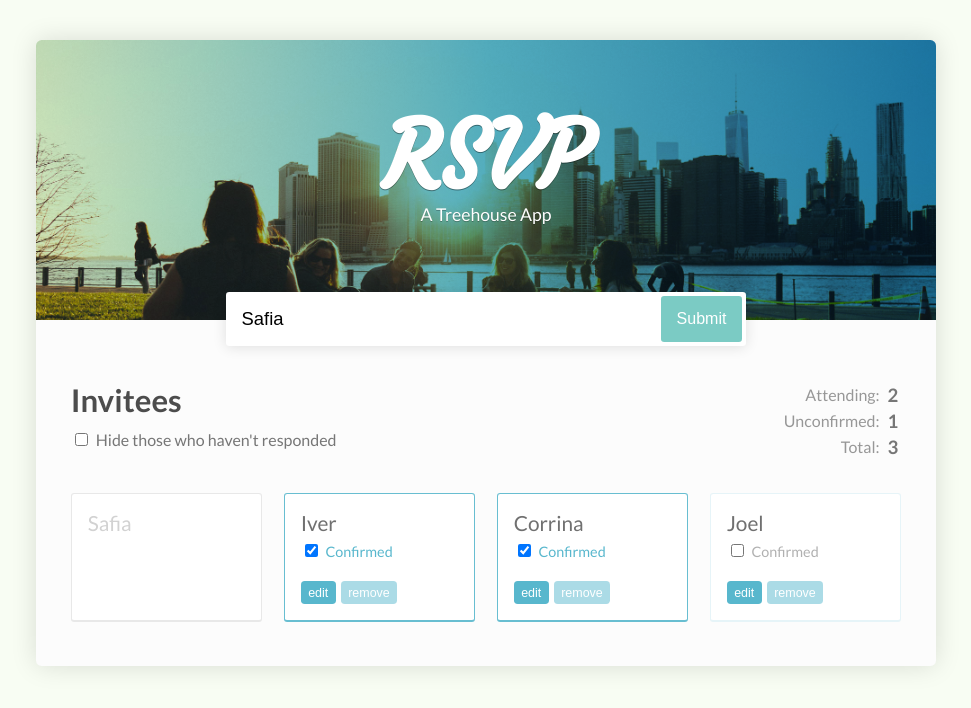
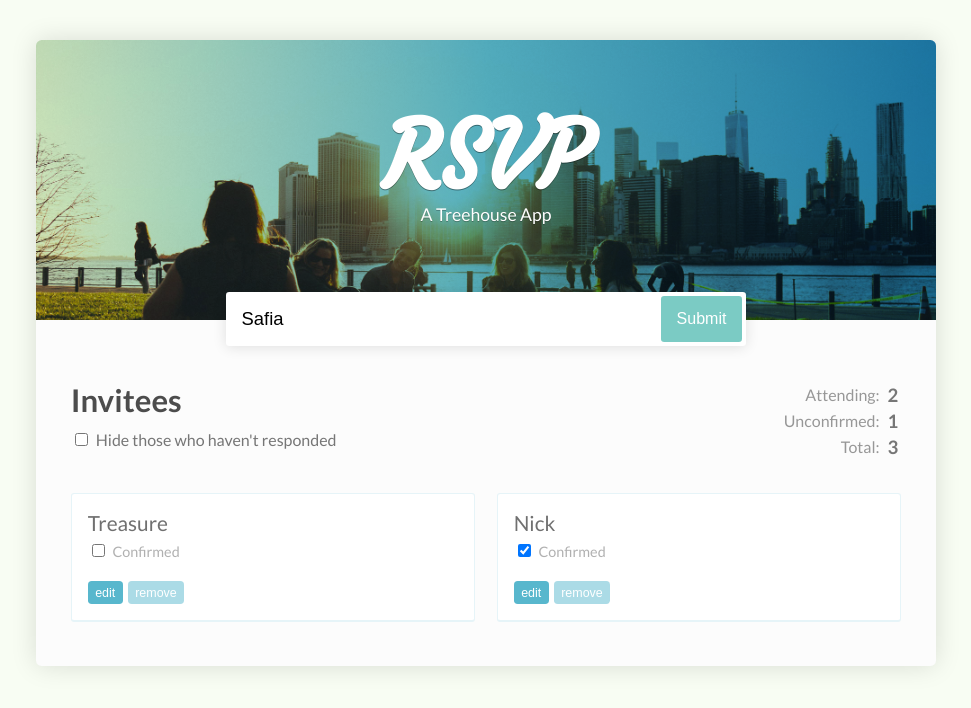
Before and after one commit to kpfromer/rsvp-app-react, a React (Create React App) app: page / in a window 1280 px wide. Shown: the top 708 px of the page, without its empty margins (154-1125 px from the left). Built offline with nearby package versions, Linux system fonts and the light colour scheme.

Commit message:
Add confirmation toggle

```diff
--- a/package.json
+++ b/package.json
@@ -5,7 +5,8 @@
   "dependencies": {
     "react": "^16.3.2",
     "react-dom": "^16.3.2",
-    "react-scripts": "1.1.4"
+    "react-scripts": "1.1.4",
+    "prop-types": "latest"
   },
   "scripts": {
     "start": "react-scripts start",
--- a/src/App.js
+++ b/src/App.js
@@ -1,7 +1,38 @@
 import React, { Component } from 'react';
 import './App.css';
+import GuestList from "./GuestList";
 
 class App extends Component {
+
+  state = {
+    guests: [
+      {
+        name: 'Treasure',
+        isConfirmed: false
+      },
+      {
+        name: 'Nick',
+        isConfirmed: true
+      }
+    ]
+  };
+
+  toggleConfirmationAt = guestIndex =>
+    this.setState({
+      guests: this.state.guests.map((guest, index) =>
+        index === guestIndex ?
+          {
+            ...guest,
+            isConfirmed: !guest.isConfirmed
+          }
+          :
+          guest
+      )
+    });
+
+  getTotalInvited = () => this.state.guests.length;
+  getAttendingGuests = () => this.state.guests.filter(guest => guest.isConfirmed);
+  getUnconfirmedGuest = () => this.state.guests.filter(guest => !guest.isConfirmed);
 
   render() {
     return (
@@ -37,32 +68,7 @@ class App extends Component {
             </tr>
             </tbody>
           </table>
-          <ul>
-            <li className="pending"><span>Safia</span></li>
-            <li className="responded"><span>Iver</span>
-              <label>
-                <input type="checkbox" checked /> Confirmed
-              </label>
-              <button>edit</button>
-              <button>remove</button>
-            </li>
-            <li className="responded">
-              <span>Corrina</span>
-              <label>
-                <input type="checkbox" checked /> Confirmed
-              </label>
-              <button>edit</button>
-              <button>remove</button>
-            </li>
-            <li>
-              <span>Joel</span>
-              <label>
-                <input type="checkbox" /> Confirmed
-              </label>
-              <button>edit</button>
-              <button>remove</button>
-            </li>
-          </ul>
+          <GuestList guests={this.state.guests} toggleConfirmationAt={this.toggleConfirmationAt}/>
         </div>
       </div>
     );
--- /dev/null
+++ b/src/Guest.js
@@ -0,0 +1,22 @@
+import React from 'react';
+import PropTypes from 'prop-types';
+
+const Guest = props => (
+  <li>
+    <span>{props.name}</span>
+    <label>
+      <input type="checkbox" checked={props.isConfirmed} onChange={props.handleConfirmation} /> Confirmed
+    </label>
+    <button>edit</button>
+    <button>remove</button>
+  </li>
+);
+
+Guest.propTypes = {
+  name: PropTypes.string.isRequired,
+  isConfirmed: PropTypes.bool.isRequired,
+  handleConfirmation: PropTypes.func.isRequired
+};
+
+
+export default Guest;
--- /dev/null
+++ b/src/GuestList.js
@@ -0,0 +1,48 @@
+import React, { Component } from 'react';
+import PropTypes from 'prop-types';
+import { GuestType } from "./GuestType";
+import Guest from "./Guest";
+
+class GuestList extends Component {
+
+  toggleConfirmationAt = index => () => this.props.toggleConfirmationAt(index);
+
+  render() {
+    return (
+      <ul>
+        {/*<li className="pending"><span>Safia</span></li>*/}
+        {/*<li className="responded"><span>Iver</span>*/}
+        {/*<label>*/}
+        {/*<input type="checkbox" checked /> Confirmed*/}
+        {/*</label>*/}
+        {/*<button>edit</button>*/}
+        {/*<button>remove</button>*/}
+        {/*</li>*/}
+        {/*<li className="responded">*/}
+        {/*<span>Corrina</span>*/}
+        {/*<label>*/}
+        {/*<input type="checkbox" checked /> Confirmed*/}
+        {/*</label>*/}
+        {/*<button>edit</button>*/}
+        {/*<button>remove</button>*/}
+        {/*</li>*/}
+        {this.props.guests.map((guest, index) =>
+          // TODO: better key than index
+          <Guest
+            key={index}
+            name={guest.name}
+            isConfirmed={guest.isConfirmed}
+            handleConfirmation={this.toggleConfirmationAt(index)}
+          />
+        )}
+      </ul>
+    );
+  }
+}
+
+GuestList.propsTypes = {
+  guests: PropTypes.arrayOf(GuestType).isRequired,
+  toggleConfirmationAt: PropTypes.func.isRequired
+};
+
+export default GuestList;
--- /dev/null
+++ b/src/GuestType.js
@@ -0,0 +1,7 @@
+import PropTypes from 'prop-types';
+
+export const GuestType = PropTypes.shape({
+  key: PropTypes.number.isRequired,
+  name: PropTypes.string.isRequired,
+  isConfirmed: PropTypes.bool.isRequired
+});
```
